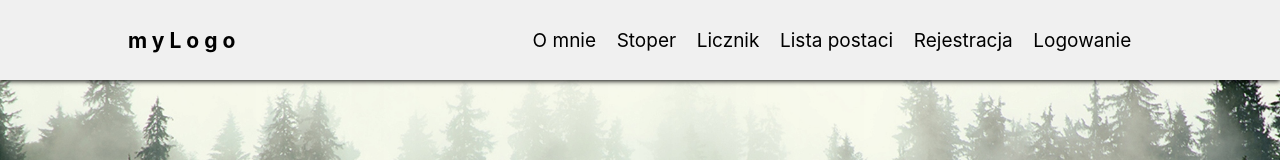
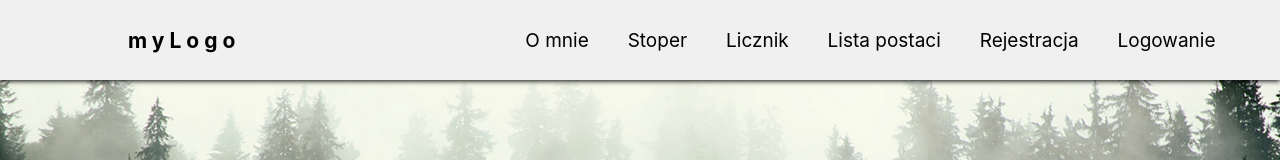
Before and after one commit to Mentor24/react-project, a React (Create React App) app: page / in a window 1280 px wide. Shown: the top 160 px of the page. Built offline with nearby package versions, Linux system fonts and the light colour scheme.

Commit message:
changes_v2

```diff
--- a/src/App.js
+++ b/src/App.js
@@ -2,6 +2,8 @@ import styled from 'styled-components'
 import {BrowserRouter as Router, Routes, Route} from 'react-router-dom'
 import { NavLogoComponent, NavComponent } from './components'
 import { Home, AboutMe, Stopwatch, Counter, CharacterList, Registration, Login, ErrorPage } from './pages'
+import React, {useState} from 'react'
+import ReorderIcon from '@mui/icons-material/Reorder';
 
 const S = {
   Nav: styled.div`
@@ -14,29 +16,62 @@ const S = {
     width: 100%;
     z-index: 2;
     box-shadow: 0px 1px 5px black;
-    min-width: 1024px;
+    min-width: 768px;
+
+    > button {
+      display: none;
+    }
+
+    @media screen and (max-width: 768px){
+      > button {
+        display: flex;
+        }
+      }
+    }
+
   `,
 
   Logo: styled.span`
-    padding-left: 10%;
+    margin-left: 10%;
   `,
 
   Menu: styled.div`
-    padding-right: 10%;
+    margin-right: 5%;
     display: flex;
     justify-content: space-evenly;
-    width: 50%;
+    width: 40%;
+
+    @media screen and (max-width: 1366px){
+      width: 60%;
+      margin-right: 2%;
+    }
+
+    @media screen and (max-width: 1024px){
+      width: 70%;
+      margin-right: 0%;
+    }
+
+    @media screen and (max-width: 768px){
+      display: none;
+    }
+  `,
+
+  Button: styled.button`
+    margin-right: 10%;
   `,
 }
 
 const App = () => {
+
+const [showMenu, setShowMenu] = useState(true);
+
   return (
     <Router>
         <S.Nav>
           <S.Logo>
             <NavLogoComponent LogoName = 'myLogo' link = '/'/>
           </S.Logo>
-          <S.Menu>
+          <S.Menu id={showMenu ? "hidden" : ""}>
             <NavComponent ComponentName = 'O mnie' link = '/AboutMe'/>
             <NavComponent ComponentName = 'Stoper' link = '/Stopwatch'/>
             <NavComponent ComponentName = 'Licznik' link = '/Counter'/>
@@ -44,6 +79,9 @@ const App = () => {
             <NavComponent ComponentName = 'Rejestracja' link = '/Registration'/>
             <NavComponent ComponentName = 'Logowanie' link = '/Login'/>
           </S.Menu>
+          <S.Button onClick={() => setShowMenu(!showMenu)}>
+            <ReorderIcon/>
+          </S.Button>
         </S.Nav>
       <Routes>
         <Route path='/' element={<Home/>}/>
--- a/src/containers/Content.js
+++ b/src/containers/Content.js
@@ -11,7 +11,7 @@ const S = {
     height: 90vh;
     background-image: url(${wallpaper});
     background-size: cover;
-    min-width: 1024px;
+    min-width: 768px;
     `,
 
   Title: styled.h1`
--- a/src/containers/Elements.js
+++ b/src/containers/Elements.js
@@ -24,7 +24,7 @@ const S = {
     display: flex;
     justify-content: center;
     background-color: #f0f0f0;
-    min-width: 1024px;
+    min-width: 768px;
   `,
 
   InsideWrapper: styled.div`
@@ -32,7 +32,19 @@ const S = {
     align-items: center;
     justify-content: space-evenly;
     flex-wrap: wrap;
-    width: 75%;
+    width: 70%;
+
+    @media screen and (max-width: 1440px){
+      width: 80%;
+    }
+
+    @media screen and (max-width: 1024px){
+      width: 100%;
+    }
+
+    @media screen and (max-width: 768px){
+      width: 100%;
+    }
   `,
 
   ElementBox: styled.div`
```
